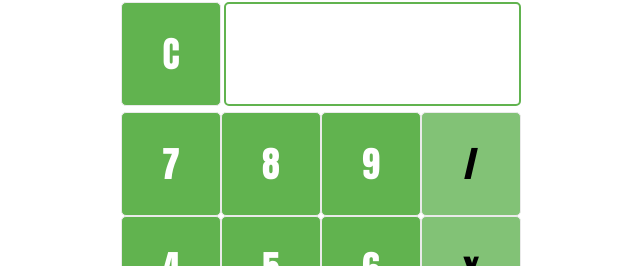
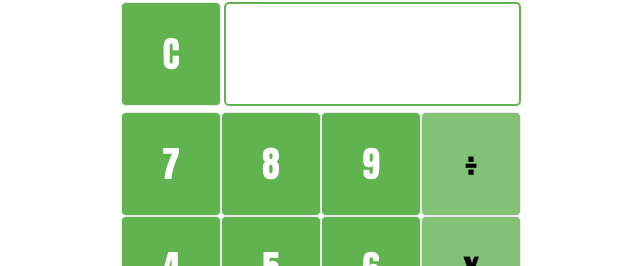
Before and after one commit to mwqdev/calculator, a plain HTML site: page index.html in a window 1280 px wide. Shown: the part 148-414 px from the top of the page, 319-959 px from the left. Drawn offline with Linux system fonts and the light colour scheme.

Commit message:
changed '/' character to the mathematical division symbol

```diff
--- a/index.html
+++ b/index.html
@@ -12,7 +12,7 @@
     <div class="key">7</div>
     <div class="key">8</div>
     <div class="key">9</div>
-    <div class="key operator">/</div>
+    <div class="key operator">÷</div>
     <div class="key">4</div>
     <div class="key">5</div>
     <div class="key">6</div>
```
